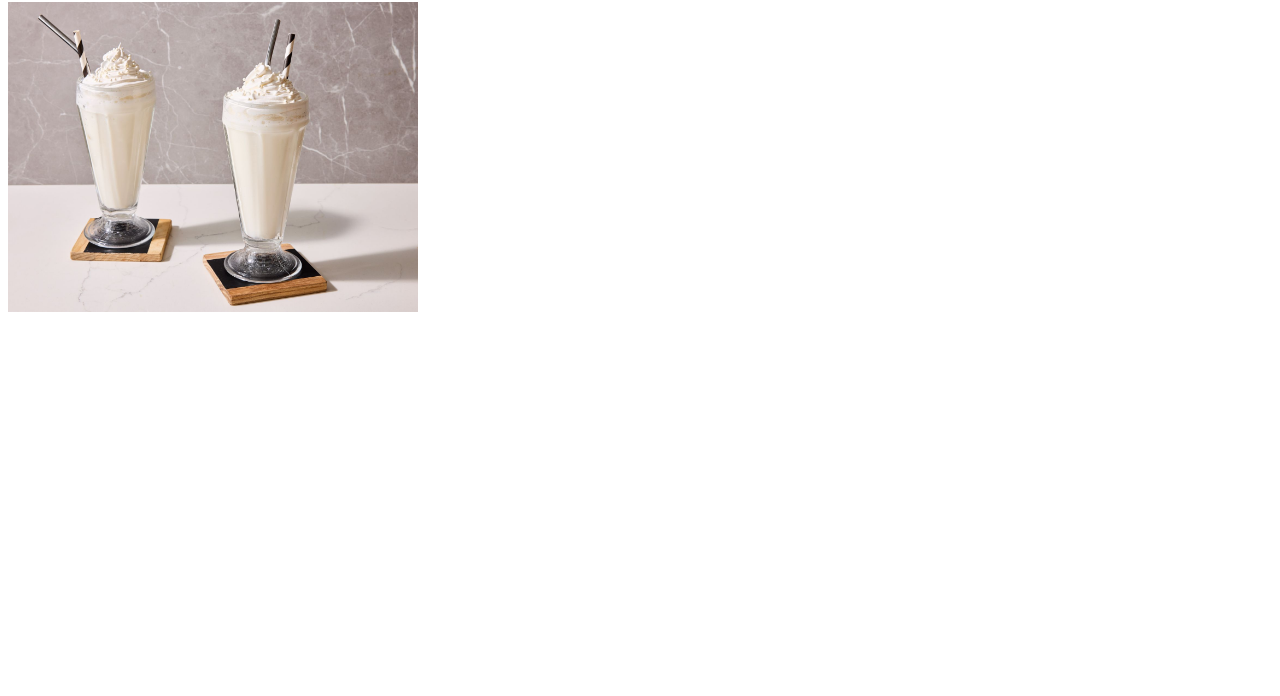
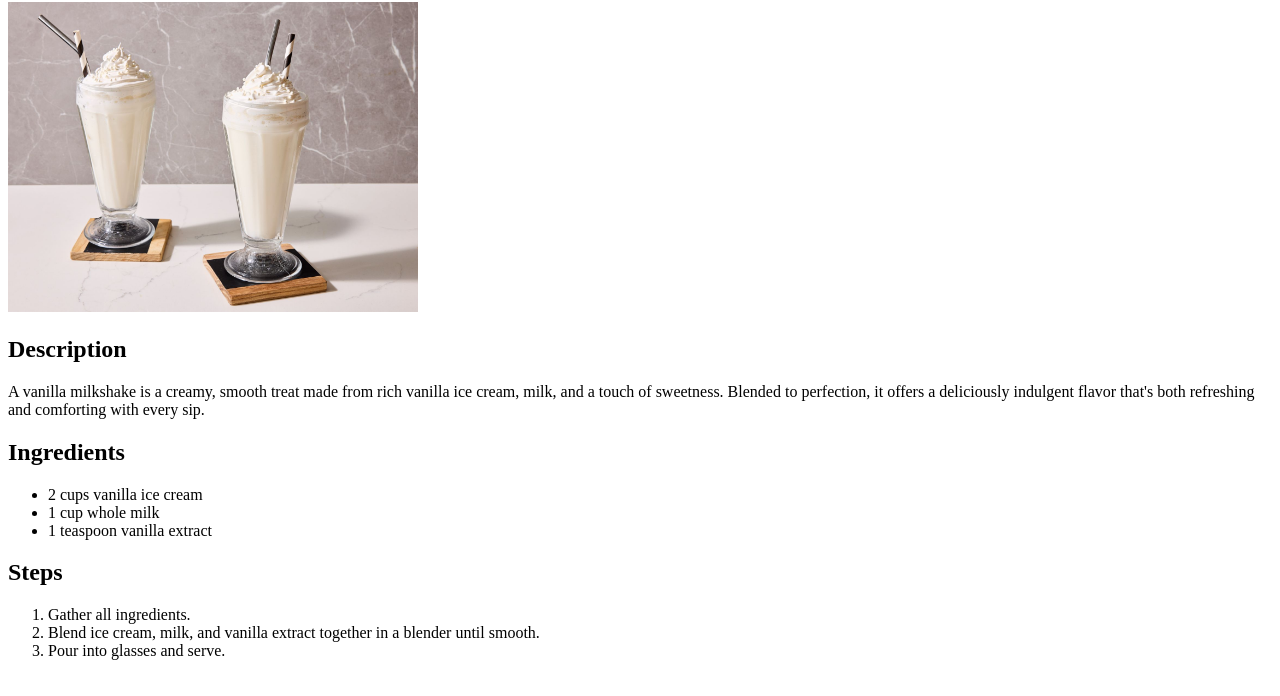
Before and after one commit to kxngac/odin-recipes, a plain HTML site: page recipes/milkshake.html in a window 1280 px wide. Shown: the part 104-800 px from the top of the page. Drawn offline with Linux system fonts and the light colour scheme.

Commit message:
Added description, ingredients, and steps to milkshake page

```diff
--- a/recipes/milkshake.html
+++ b/recipes/milkshake.html
@@ -12,5 +12,21 @@
 
     <img src="../img/milkshake.jpg" alt="Vanilla Milkshake" width="410" height="310">
 
+    <h2>Description</h2>
+    <p>A vanilla milkshake is a creamy, smooth treat made from rich vanilla ice cream, milk, and a touch of sweetness. Blended to perfection, it offers a deliciously indulgent flavor that's both refreshing and comforting with every sip.</p>
+
+    <h2>Ingredients</h2>
+    <ul>
+        <li>2 cups vanilla ice cream</li>
+        <li>1 cup whole milk</li>
+        <li>1 teaspoon vanilla extract</li>
+    </ul>
+
+    <h2>Steps</h2>
+    <ol>
+        <li>Gather all ingredients.</li>
+        <li>Blend ice cream, milk, and vanilla extract together in a blender until smooth.</li>
+        <li>Pour into glasses and serve.</li>
+    </ol>
 </body>
 </html>
```
